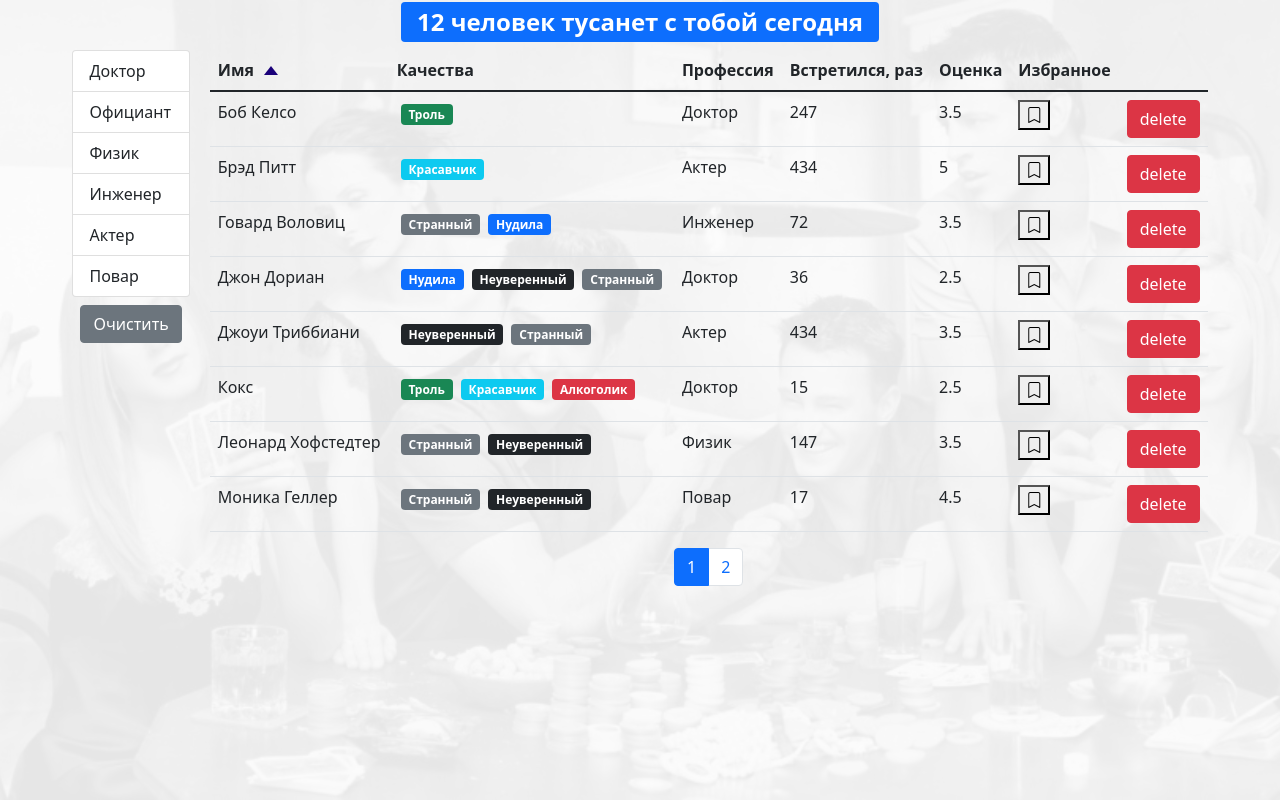
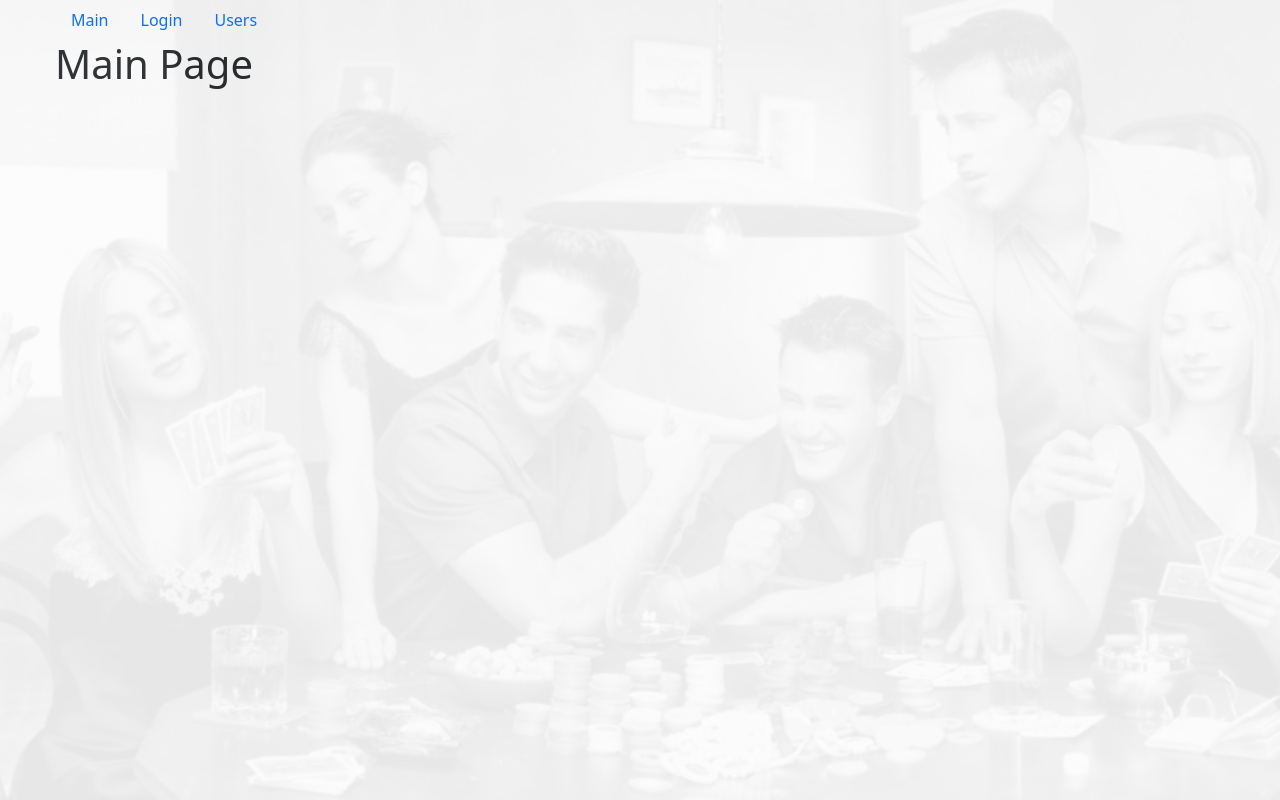
Before and after one commit to AntonKulagin/fast-company, a React (Create React App) app: page / in a window 1280 px wide. Built offline with nearby package versions, Linux system fonts and the light colour scheme.

Commit message:
router done

```diff
--- a/package.json
+++ b/package.json
@@ -13,6 +13,7 @@
         "prop-types": "^15.7.2",
         "react": "^18.2.0",
         "react-dom": "^18.2.0",
+        "react-router-dom": "^5.3.0",
         "react-scripts": "5.0.1",
         "web-vitals": "^2.1.4"
     },
--- a/src/app/App.js
+++ b/src/app/App.js
@@ -1,13 +1,22 @@
 import React from "react";
+import { Route, Switch } from "react-router-dom";
 import BgImage from "./components/bgImage";
+import Login from "./components/login";
+import Main from "./components/main";
+import NavBar from "./components/navBar";
 import Users from "./components/users";
 
 function App() {
     return (
-        <>
+        <div className="wrapper">
             <BgImage />
-            <Users />
-        </>
+            <NavBar />
+            <Switch>
+                <Route path="/" exact component={Main} />
+                <Route path="/login" component={Login} />
+                <Route path="/users/:userId?" component={Users} />
+            </Switch>
+        </div>
     );
 }
 
--- a/src/app/api/fake.api/user.api.js
+++ b/src/app/api/fake.api/user.api.js
@@ -150,6 +150,14 @@ const fetchAll = () =>
         }, 2000);
     });
 
+const getById = (id) =>
+    new Promise((resolve) => {
+        window.setTimeout(() => {
+            resolve(users.find((user) => user._id === id));
+        }, 1000);
+    });
+
 export default {
-    fetchAll
+    fetchAll,
+    getById
 };
--- /dev/null
+++ b/src/app/components/login.jsx
@@ -0,0 +1,7 @@
+import React from "react";
+
+const Login = () => {
+    return <h1>Login</h1>;
+};
+
+export default Login;
--- /dev/null
+++ b/src/app/components/main.jsx
@@ -0,0 +1,7 @@
+import React from "react";
+
+const Main = () => {
+    return <h1>Main Page</h1>;
+};
+
+export default Main;
--- /dev/null
+++ b/src/app/components/navBar.jsx
@@ -0,0 +1,24 @@
+import React from "react";
+import { Link } from "react-router-dom";
+
+const NavBar = () => {
+    const navigation = {
+        main: { name: "Main", path: "/" },
+        login: { name: "Login", path: "/login" },
+        users: { name: "Users", path: "/users" }
+    };
+
+    return (
+        <ul className="nav">
+            {Object.keys(navigation).map((nav) => (
+                <li key={nav} className="nav-item">
+                    <Link className="nav-link" aria-current="page" to={navigation[nav].path}>
+                        {navigation[nav].name}
+                    </Link>
+                </li>
+            ))}
+        </ul>
+    );
+};
+
+export default NavBar;
--- a/src/app/components/tableBody.jsx
+++ b/src/app/components/tableBody.jsx
@@ -1,9 +1,14 @@
 import React from "react";
 import PropTypes from "prop-types";
 import _ from "lodash";
+import { Link } from "react-router-dom";
 
 const TableBody = ({ data, columns }) => {
     const renderContent = (item, column) => {
+        if (column === "name") {
+            return <Link to={`/users/${item._id}`}>{item[column]}</Link>;
+        }
+
         if (columns[column].componenet) {
             const component = columns[column].componenet;
             if (typeof component === "function") {
@@ -11,6 +16,7 @@ const TableBody = ({ data, columns }) => {
             }
             return component;
         }
+
         return _.get(item, columns[column].path);
     };
     return (
--- /dev/null
+++ b/src/app/components/user.jsx
@@ -0,0 +1,47 @@
+import React, { useEffect, useState } from "react";
+import PropTypes from "prop-types";
+import api from "../api";
+import Loading from "./loading";
+import QualitiesList from "./qualitiesList";
+import { useHistory } from "react-router-dom";
+
+const User = ({ userId }) => {
+    const [user, setUser] = useState();
+    const history = useHistory();
+
+    useEffect(() => {
+        api.users.getById(userId).then((data) => setUser(data));
+    }, []);
+
+    const handleAllUsers = () => {
+        history.push("/users");
+    };
+
+    if (user) {
+        return (
+            <div className="user-block">
+                <h1 className="user-block__title">{user.name}</h1>
+                <h2 className="user-block__profession">Профессия: {user.profession.name}</h2>
+                <div className="user-block__qualities">
+                    <QualitiesList qualities={user.qualities} />
+                </div>
+                <div className="user-block__completed">completedMeetings: {user.completedMeetings}</div>
+                <h2 className="user-block__rate">Rate {user.rate}</h2>
+                <button
+                    className="user-block__button"
+                    onClick={() => {
+                        handleAllUsers();
+                    }}
+                >
+                    Все пользователи
+                </button>
+            </div>
+        );
+    }
+    return <Loading />;
+};
+User.propTypes = {
+    userId: PropTypes.string.isRequired
+};
+
+export default User;
--- a/src/app/components/userTable.jsx
+++ b/src/app/components/userTable.jsx
@@ -1,7 +1,5 @@
 import React from "react";
 import PropTypes from "prop-types";
-// import TableHeader from "./tableHeader";
-// import TableBody from "./tableBody";
 import BookMark from "./bookmark";
 import QualitiesList from "./qualitiesList";
 import Table from "./table";
--- a/src/app/components/users.jsx
+++ b/src/app/components/users.jsx
@@ -10,6 +10,9 @@ import SearchStatus from "./searchStatus";
 import UserTable from "./userTable";
 import _ from "lodash";
 import Loading from "./loading";
+import { useParams } from "react-router-dom";
+import User from "./user";
+
 const Users = () => {
     const [currentPage, setCurrentPage] = useState(1);
     const [professions, setProfessions] = useState();
@@ -58,6 +61,8 @@ const Users = () => {
         setSortBy(item);
     };
 
+    const { userId } = useParams();
+
     if (users) {
         const filteredUsers = selectedProf
             ? users.filter((user) => JSON.stringify(user.profession) === JSON.stringify(selectedProf))
@@ -72,6 +77,10 @@ const Users = () => {
         };
 
         return (
+            <>
+                {userId ? (
+                    <User userId={userId} />
+                ) : (
                     <div className="users">
                         <SearchStatus length={count} />
                         <div className="users__content">
@@ -106,6 +115,8 @@ const Users = () => {
                             </div>
                         </div>
                     </div>
+                )}
+            </>
         );
     }
     return <Loading />;
--- a/src/index.css
+++ b/src/index.css
@@ -10,8 +10,14 @@ code {
     font-family: source-code-pro, Menlo, Monaco, Consolas, "Courier New", monospace;
 }
 
+.wrapper {
+    max-width: 1200px;
+    margin: 0 auto;
+    padding: 0 15px;
+}
+
 .bg-image {
-    position: absolute;
+    position: fixed;
     width: 100%;
     height: 100%;
     top: 0;
@@ -31,7 +37,7 @@ code {
 
 .users {
     position: relative;
-    z-index: 50;
+    z-index: 20;
     display: flex;
     flex-direction: column;
 }
@@ -146,3 +152,13 @@ code {
     font-weight: 600;
     font-size: 30px;
 }
+
+.nav {
+    position: relative;
+    z-index: 15;
+}
+
+.user-block {
+    position: relative;
+    z-index: 20;
+}
--- a/src/index.js
+++ b/src/index.js
@@ -3,6 +3,13 @@ import ReactDOM from "react-dom/client";
 import "./index.css";
 import "bootstrap/dist/css/bootstrap.css";
 import App from "./app/App";
+import { BrowserRouter } from "react-router-dom";
 
 const root = ReactDOM.createRoot(document.getElementById("root"));
-root.render(<App />);
+root.render(
+    <BrowserRouter>
+        <React.StrictMode>
+            <App />
+        </React.StrictMode>
+    </BrowserRouter>
+);
```
Also changed, not shown: 1 other file (tests, documents, lock files or other folders). Lines whose indentation alone changed are shown as unchanged.
